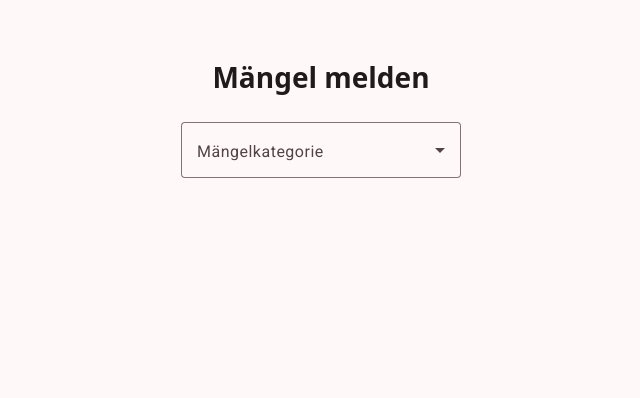
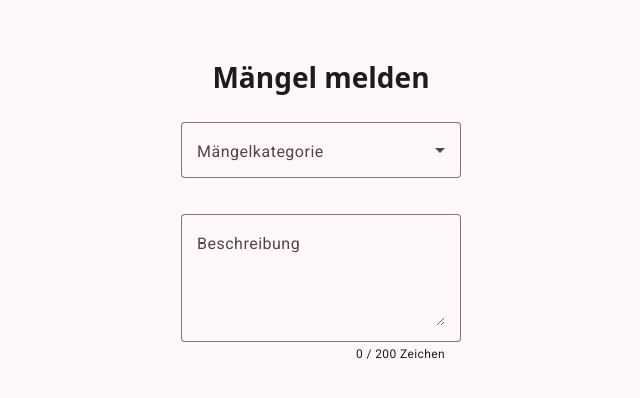
Before and after one commit to AlexandraIllner/wps_radvis, an Angular app in the folder frontend/: page / in a window 1280 px wide. Shown: the top 398 px of the page, without its empty margins (319-959 px from the left). Built offline with nearby package versions, Linux system fonts and the light colour scheme.

Commit message:
feat: add description field for reporting issues

```diff
--- a/frontend/angular.json
+++ b/frontend/angular.json
@@ -89,5 +89,8 @@
         }
       }
     }
+  },
+  "cli": {
+    "analytics": false
   }
 }
--- a/frontend/src/app/app.html
+++ b/frontend/src/app/app.html
@@ -23,5 +23,16 @@
     </mat-select>
   </mat-form-field>
 
+  <mat-form-field appearance="outline" style="width: 280px; margin-top: 1rem;">
+    <mat-label>Beschreibung</mat-label>
+    <textarea
+      matInput
+      placeholder="Beschreibe den Mangel kurz"
+      [(ngModel)]="description"
+      maxlength="200"
+      rows="4"
+    ></textarea>
+    <mat-hint align="end">{{ description?.length || 0 }} / 200 Zeichen</mat-hint>
+  </mat-form-field>
 
 </main>
--- a/frontend/src/app/app.ts
+++ b/frontend/src/app/app.ts
@@ -3,6 +3,7 @@ import { FormsModule } from '@angular/forms';
 import { CommonModule } from '@angular/common';
 import { MatFormFieldModule } from '@angular/material/form-field';
 import { MatSelectModule } from '@angular/material/select';
+import { MatInputModule } from '@angular/material/input';
 
 @Component({
   selector: 'app-root',
@@ -12,6 +13,7 @@ import { MatSelectModule } from '@angular/material/select';
     CommonModule,
     MatFormFieldModule,
     MatSelectModule,
+    MatInputModule,
   ],
   templateUrl: './app.html',
   styleUrl: './app.css',
@@ -32,4 +34,6 @@ export class App {
     'Unklare Markierung',
     'Unebenheiten/Bodenwellen'
   ];
+
+  description: string = '';
 }
--- a/frontend/src/custom-theme.scss
+++ b/frontend/src/custom-theme.scss
@@ -5,6 +5,41 @@
 // Learn more about theming and how to use it for your application's
 // custom components at https://material.angular.dev/guide/theming
 @use '@angular/material' as mat;
+
+html {
+  @include mat.theme((
+    color: (
+      primary: mat.$azure-palette,
+      tertiary: mat.$blue-palette,
+    ),
+    typography: Roboto,
+    density: 0,
+  ));
+}
+
+body {
+  // Default the application to a light color theme. This can be changed to
+  // `dark` to enable the dark color theme, or to `light dark` to defer to the
+  // user's system settings.
+  color-scheme: light;
+
+  // Set a default background, font and text colors for the application using
+  // Angular Material's system-level CSS variables. Learn more about these
+  // variables at https://material.angular.dev/guide/system-variables
+  background-color: var(--mat-sys-surface);
+  color: var(--mat-sys-on-surface);
+  font: var(--mat-sys-body-medium);
+
+  // Reset the user agent margin.
+  margin: 0;
+}
+
+// Include theming for Angular Material with `mat.theme()`.
+// This Sass mixin will define CSS variables that are used for styling Angular Material
+// components according to the Material 3 design spec.
+// Learn more about theming and how to use it for your application's
+// custom components at https://material.angular.dev/guide/theming
+
 
 html {
   @include mat.theme((
--- a/frontend/src/styles.css
+++ b/frontend/src/styles.css
@@ -5,3 +5,6 @@
 
 html, body { height: 100%; }
 body { margin: 0; font-family: Roboto, "Helvetica Neue", sans-serif; }
+
+html, body { height: 100%; }
+body { margin: 0; font-family: Roboto, "Helvetica Neue", sans-serif; }
```
Also changed, not shown: 1 other file (tests, documents, lock files or other folders).
